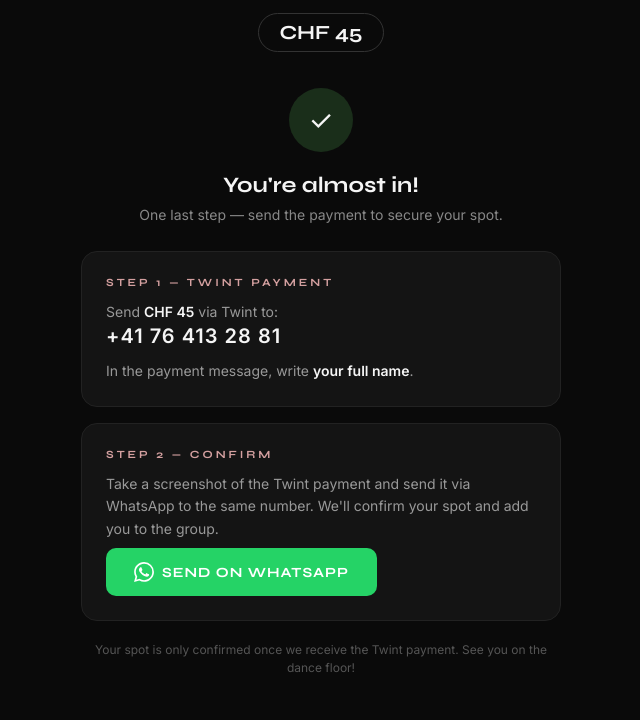
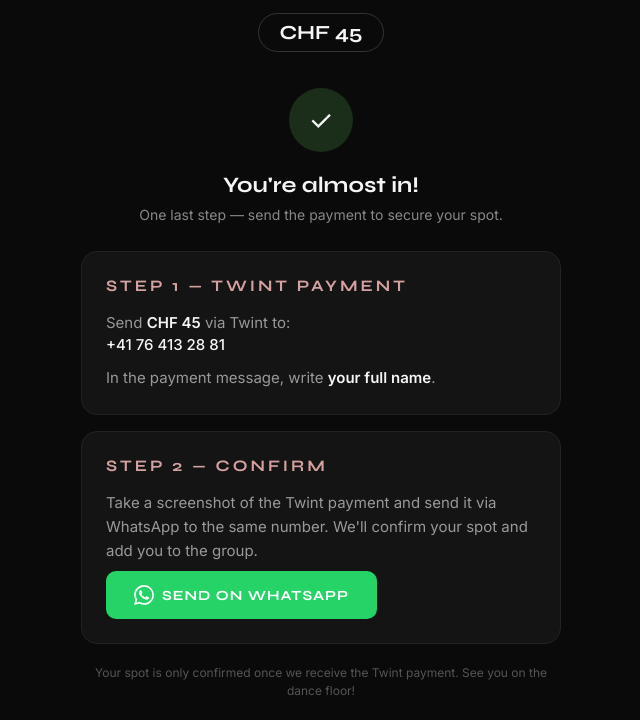
Before and after one commit to verona996/heels-workshop, a plain HTML site: page index.html in a window 1280 px wide. Both pictures are taken after typing "Sample", "5551234", "name@example.com" into the empty fields and a click on the button "SIGN ME UP". Shown: the part 186-906 px from the top of the page, without its empty margins (319-959 px from the left). Before the commit the page ends 883 px from the top, so only its background shows below. Drawn offline with Linux system fonts and the light colour scheme.

Commit message:
Increase step labels, unify text sizes

```diff
--- a/index.html
+++ b/index.html
@@ -207,31 +207,23 @@
 
         .payment-card .step-label {
             font-family: 'Syne', sans-serif;
-            font-size: 11px;
+            font-size: 16px;
             font-weight: 700;
             text-transform: uppercase;
             letter-spacing: 3px;
             color: #d4a0a0;
+            margin-bottom: 16px;
+        }
+
+        .payment-card .twint-number {
+            font-size: 15px;
+            font-weight: 500;
+            color: #f5f5f5;
             margin-bottom: 12px;
         }
 
-        .payment-card .amount {
-            font-family: 'Syne', sans-serif;
-            font-size: 20px;
-            font-weight: 700;
-            margin-bottom: 4px;
-        }
-
-        .payment-card .twint-number {
-            font-size: 20px;
-            font-weight: 600;
-            color: #f5f5f5;
-            margin-bottom: 12px;
-            letter-spacing: 1px;
-        }
-
         .payment-card .instruction {
-            font-size: 14px;
+            font-size: 15px;
             color: #999;
             line-height: 1.6;
         }
```
